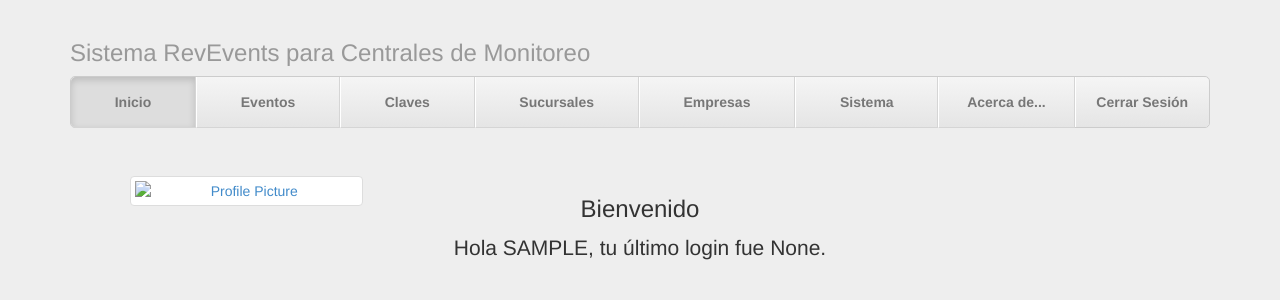
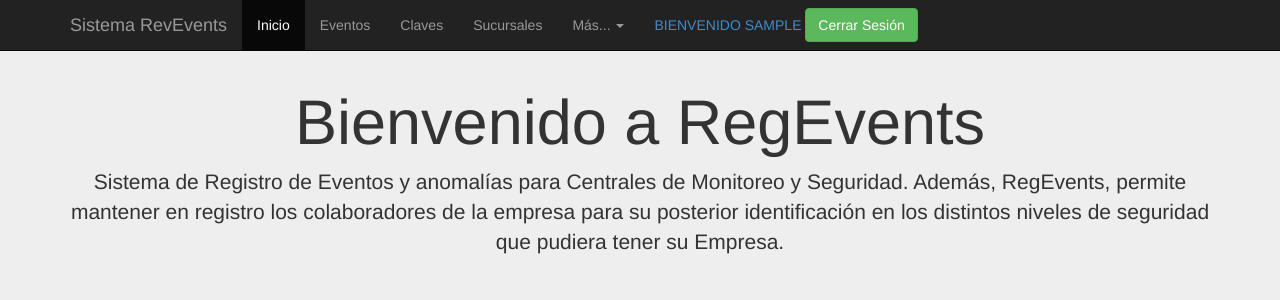
Before and after one commit to roofcat/RegEvents, a Django app: page /privado/ in a window 1280 px wide. Shown: the top 300 px of the page. Run offline with Django 3.2, Linux system fonts and the light colour scheme; the visitor is signed in with stand-in values (Sample User, id 1); some libraries are stand-ins or nearby versions.

Commit message:
rediseño de login con bootstrap

```diff
--- a/centralmonitoreo/urls.py
+++ b/centralmonitoreo/urls.py
@@ -9,7 +9,6 @@ urlpatterns = patterns('',
 
     url(r'^admin/', include(admin.site.urls)),
 	url(r'^$', 'sistema.views.index'),
-	url(r'^ingresar/$', 'sistema.views.ingresar', name='login'),
 	url(r'^privado/$', 'sistema.views.privado'),
 	url(r'^cerrar/$', 'sistema.views.cerrar', name='logout'),
 	url(r'^about/$', 'sistema.views.about', name='about'),
--- a/sistema/views.py
+++ b/sistema/views.py
@@ -7,10 +7,6 @@ from django.contrib.auth.decorators import login_required
 
 
 def index(request):
-	return render_to_response('index.html')
-
-
-def ingresar(request):
 	if not request.user.is_anonymous():
 		return HttpResponseRedirect('/privado')
 	if request.method == 'POST':
@@ -32,13 +28,13 @@ def ingresar(request):
 	return render_to_response('ingresar.html', {'formulario':formulario}, context_instance=RequestContext(request))
 
 
-@login_required(login_url='/ingresar')
+@login_required(login_url='/')
 def privado(request):
 	usuario = request.user
 	return render_to_response('privado.html', {'usuario':usuario}, context_instance=RequestContext(request))
 
 
-@login_required(login_url='/ingresar')
+@login_required(login_url='/')
 def cerrar(request):
 	logout(request)
 	return HttpResponseRedirect('/')
--- a/templates/base.html
+++ b/templates/base.html
@@ -10,29 +10,58 @@
 <body>
   <header>
 	{% block encabezado %}{% endblock %}
-	<div class='container'>
-		<div class='masthead'>
-			<h3 class='text-muted'>Sistema RevEvents para Centrales de Monitoreo</h3>
-			<ul class='nav nav-justified'>
-				<li class='active'><a href='/'>Inicio</a></li>
-				<li><a href='#'>Eventos</a></li>
-				<li><a href='#'>Claves</a></li>
-				<li><a href='#'>Sucursales</a></li>
-				<li><a href='#'>Empresas</a></li>
-				<li><a href='#'>Sistema</a></li>
-				<li><a href='/about'>Acerca de...</a></li>
-				{% if user.is_authenticated %}
-				<li><a href='/cerrar'>Cerrar Sesión</a></li>
-				{% else %}
-				<li><a href='/ingresar'>Iniciar Sesión</a></li>
-				{% endif %}
-			</ul>
-		</div>
-	</div>
+	<div class="navbar navbar-inverse navbar-fixed-top" role="navigation">
+		<div class="container">
+	        <div class="navbar-header">
+	          <button type="button" class="navbar-toggle" data-toggle="collapse" data-target=".navbar-collapse">
+	            <span class="sr-only">Toggle navigation</span>
+	            <span class="icon-bar"></span>
+	            <span class="icon-bar"></span>
+	            <span class="icon-bar"></span>
+	          </button>
+	          <a class="navbar-brand" href="#">Sistema RevEvents</a>
+	        </div>
+			<div class="navbar-collapse collapse">
+				<ul class="nav navbar-nav">
+					<li class="active"><a href="/privado">Inicio</a></li>
+	                <li><a href="#">Eventos</a></li>
+	                <li><a href="#">Claves</a></li>
+					<li><a href="#">Sucursales</a></li>
+	                <li class="dropdown">
+                  	<a href="#" class="dropdown-toggle" data-toggle="dropdown">Más... <b class="caret"></b></a>
+						<ul class="dropdown-menu">
+						<li class='dropdown-header'>Mantenedor Colaboradores</li>
+	                    <li><a href="#">Colaboradores</a></li>
+	                    <li><a href="#">Empresas</a></li>
+						<li class="divider"></li>
+	                    <li class='dropdown-header'>Menú Sistema</li>
+	                    <li><a href="#">Información de Sistema</a></li>
+	                    <li class="divider"></li>
+						<li><a href='/about'>Acerca de...</a></li>
+                  </ul>
+				  <li>
+				  	 <div class='navbar-collapse collapse navbar-right'>
+						<form class='navbar-form navbar-right' method='POST' action='/cerrar'>
+							<div class='form-group'>
+								<a href='#'>BIENVENIDO {{usuario.username|upper}}</a>
+							</div>
+							<a href='/cerrar' class='btn btn-success'>Cerrar Sesión</a>
+						</form>
+					</div>
+				  </li>
+              </ul>
+            </div>
+	    </div>
   </header>
   <section class='contenido'>
 	{% block contenido %}
 	{% endblock %}
   </section>
+	<!-- Bootstrap core JavaScript
+    ================================================== -->
+    <!-- Placed at the end of the document so the pages load faster -->
+    <script src="https://ajax.googleapis.com/ajax/libs/jquery/1.11.0/jquery.min.js"></script>
+    <script src="/static/js/bootstrap.min.js"></script>
+    <script src="/static/js/docs.min.js"></script>
 </body>
 </html>
--- a/templates/ingresar.html
+++ b/templates/ingresar.html
@@ -1,5 +1,4 @@
 <!DOCTYPE html">
-{% extends 'base.html' %}
 <html lang="es">
 <head>
 	<title>ingresar</title>
@@ -10,7 +9,7 @@
 	<div class='container'>
 		{% block contenido %}
 		<form class='form-signin' id='formulario' name='formulario' method='POST' action=''> {% csrf_token %}
-			<h2 class='form-signin-heading'>Control Acceso</h2>
+			<h2 class='form-signin-heading'>Control Acceso a RegEvents</h2>
 			<input type="text" placeholder='USUARIO' class='form-control' name="username">
 			<input type='password' placeholder='CLAVE' class='form-control' name='password'>
 
--- a/templates/privado.html
+++ b/templates/privado.html
@@ -10,21 +10,15 @@
 </head>
 <body>
 	{% block contenido %}
-	<div class='container'>
-		<div class='jumbotron'>
-			<div class='row'>
-				<div class='col-md-3'>
-					<a href='#' class='thumbnail'>
-						<img data-src='holder.js/100%x180' alt='Profile Picture'>
-					</a>
-				</div>
-				<div class='col-md-6'>
-				  <h3>Bienvenido</h3>
-		  			<p class='leader'>Hola {{usuario.username|upper}}, tu último login fue   {{usuario.last_login}}.</p>
-				</div>
-			</div>
-		</div>
+
+	<div class="jumbotron">
+      <div class="container">
+        <h1>Bienvenido a RegEvents</h1>
+        <p>Sistema de Registro de Eventos y anomalías para Centrales de Monitoreo y Seguridad. Además, RegEvents, permite mantener en registro los colaboradores de la empresa para su posterior identificación en los distintos niveles de seguridad que pudiera tener su Empresa.</p>
+      </div>
 	</div>
+
+
 	{% endblock %}
 	<!-- Bootstrap core JavaScript================================================== -->
     <!-- Placed at the end of the document so the pages load faster -->
```
Also changed, not shown: templates/about.html (+7 -7 lines), 2 other files.
